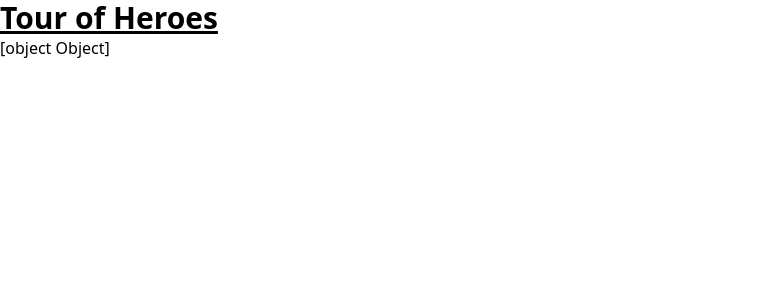
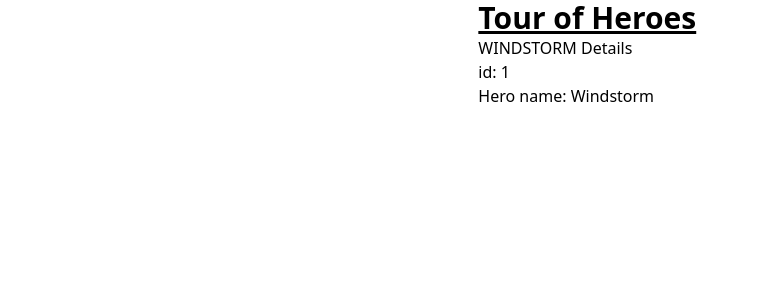
Before and after one commit to b0yu-li/angular-tour-of-heroes, an Angular app: page / in a window 1280 px wide. Shown: the top 300 px of the page, without its empty margins (0-760 px from the left). Built offline with nearby package versions, Linux system fonts and the light colour scheme.

Commit message:
feat: hero could display details

```diff
--- a/src/app/app.component.html
+++ b/src/app/app.component.html
@@ -1,4 +1,6 @@
-<h1 class="text-3xl font-bold underline">{{title}}</h1>
-<app-heroes></app-heroes>
+<div class="grid place-content-center">
+    <h1 class="text-3xl font-bold underline">{{title}}</h1>
+    <app-heroes></app-heroes>
+</div>
 
 <router-outlet />
--- a/src/app/heroes/heroes.component.html
+++ b/src/app/heroes/heroes.component.html
@@ -1 +1,6 @@
-<h2>{{hero}}</h2>
+<h2 class="">{{hero.name | uppercase}} Details</h2>
+<div><span>id: </span>{{hero.id}}</div>
+<div>
+    <label for="name">Hero name: </label>
+    <input id="name" [(ngModel)]="hero.name" placeholder="name">
+</div>
--- a/src/app/heroes/heroes.component.ts
+++ b/src/app/heroes/heroes.component.ts
@@ -1,10 +1,12 @@
+import { UpperCasePipe } from '@angular/common';
 import { Component } from '@angular/core';
+import { FormsModule } from '@angular/forms'; // <-- NgModel lives here
 import { Hero } from '../hero';
 
 @Component({
   selector: 'app-heroes',
   standalone: true,
-  imports: [],
+  imports: [FormsModule, UpperCasePipe],
   templateUrl: './heroes.component.html',
   styleUrl: './heroes.component.sass'
 })
```
